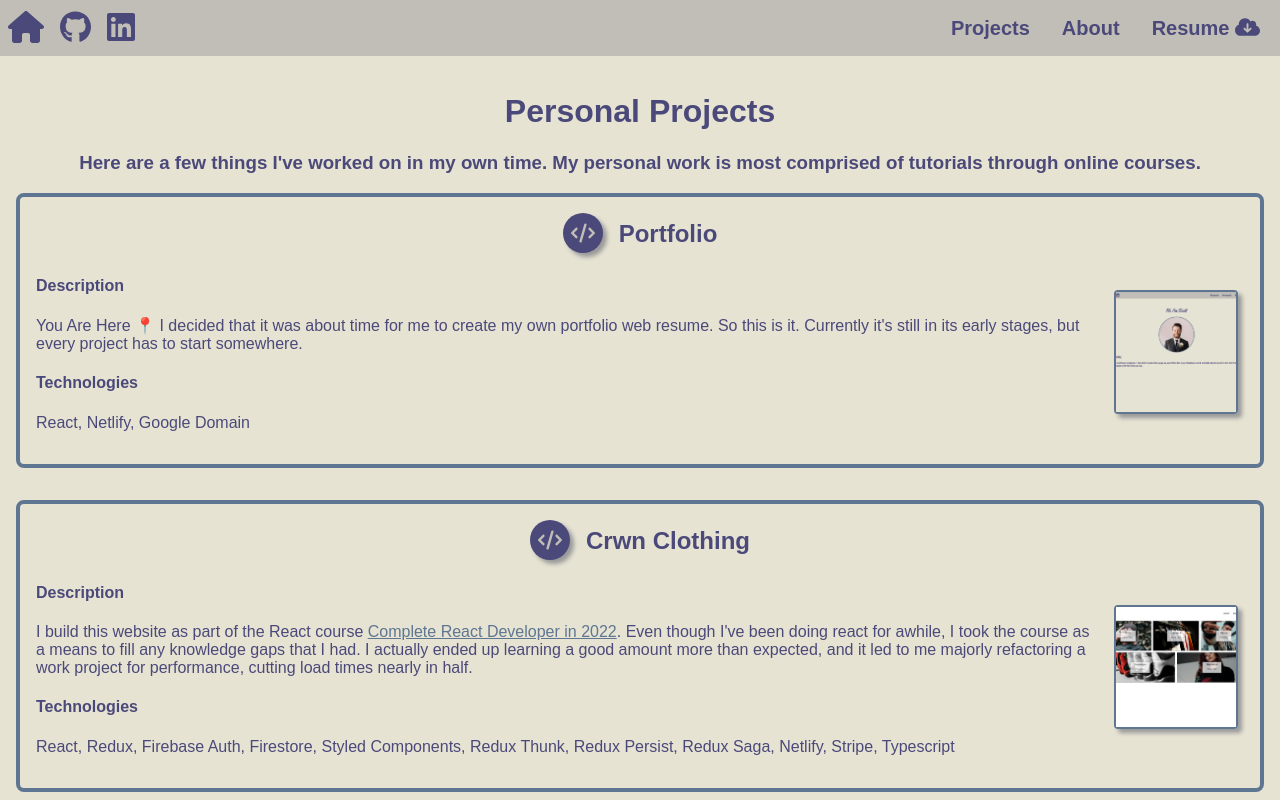
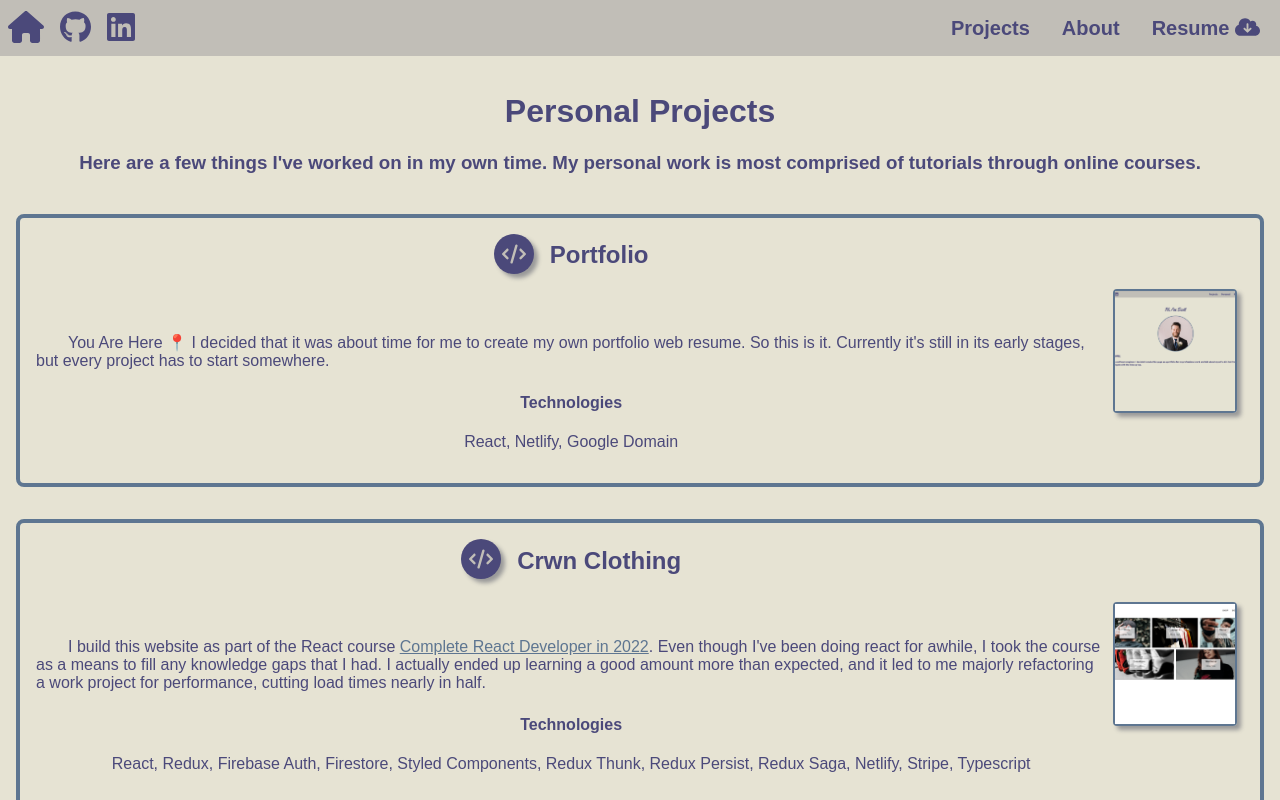
Before and after one commit to sylvandor/portfolio, a React (Create React App) app: page /projects in a window 1280 px wide. Built offline with nearby package versions, Linux system fonts and the light colour scheme; a web font is replaced by a local one.

Commit message:
Restructure/restyle project components.

```diff
--- a/src/components/projects/Projects.component.jsx
+++ b/src/components/projects/Projects.component.jsx
@@ -20,25 +20,35 @@
     <span>{title}</span>
   </div>
 
-const Content = ({desc, tech, website, image, title}) =>
+const Image = ({website, title, image}) =>
+  <div className={'image-container'}>
+    <a className={`image-link ${website && 'link'}`} {...(website && {href: website})}>
+      <img src={image} alt={`${title}`}/>
+    </a>
+  </div>
+
+const Description = ({desc}) =>
+  <div className={'description'} dangerouslySetInnerHTML={{__html: desc}}/>
+
+const Technology = ({tech}) =>
+  <div className={'tech'}>
+    <h4>Technologies</h4>
+    <p>{tech}</p>
+  </div>
+
+const Content = ({desc, tech, title, link}) =>
   <div className={'content'}>
+    <Title link={link} title={title}/>
     <div className={'text'}>
-      <h4>Description</h4>
-      <div dangerouslySetInnerHTML={{__html: desc}}/>
-      <h4>Technologies</h4>
-      <p>{tech}</p>
-    </div>
-    <div className={'image-container'}>
-      <a className={`image-link ${website && 'link'}`} {...(website && {href: website})}>
-        <img src={image} alt={`${title}`}/>
-      </a>
+     <Description desc={desc}/>
+      <Technology tech={tech}/>
     </div>
   </div>
 
-const Project = ({title, desc, image, link, tech, website}) =>
+const Project = ({title, desc, image, tech, website}) =>
   <div className={'project'}>
-    <Title link={link} title={title}/>
     <Content title={title} desc={desc} image={image} tech={tech} website={website}/>
+    <Image website={website} image={image} title={title}/>
   </div>
 
 const Projects = () => <div>
--- a/src/components/projects/Projects.styles.scss
+++ b/src/components/projects/Projects.styles.scss
@@ -4,6 +4,7 @@
 
 .projects-header {
   text-align: center;
+  margin-bottom: index.$base-spacing*5;
 }
 
 .projects {
@@ -15,6 +16,9 @@
     border: 4px solid index.$primary-dark-color;
     border-radius: 8px;
     padding: index.$base-spacing*2;
+    display: flex;
+    align-items: center;
+    justify-content: space-between;
 
     .title {
       font-size: 24px;
@@ -23,6 +27,7 @@
       flex-direction: row;
       align-items: center;
       justify-content: center;
+      margin-bottom: index.$base-spacing*5;
 
       & .code-link {
         height: 24px;
@@ -48,16 +53,24 @@
 
     .content {
       display: flex;
-      flex-direction: row;
+      flex-direction: column;
       justify-content: space-between;
-      align-items: center;
       gap: index.$base-spacing*2;
+      width: calc(100% - #{$image-sides});
 
       .text {
-        width: calc(100% - #{$image-sides});
+        .description {
+          text-indent: 2em;
+          margin-bottom: index.$base-spacing*3;
 
           a {
             color: index.$primary-dark-color;
+          }
+        }
+
+        .tech {
+          text-align: center;
+        }
       }
     }
 
@@ -103,4 +116,3 @@
     }
   }
 }
-}
```
Lines whose indentation alone changed are shown as unchanged.
